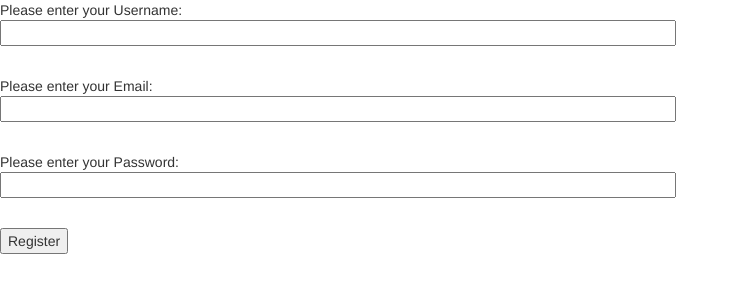
After one commit to sodewumi/cards_against_humanity_rs, a Flask app: page /register in a window 1280 px wide. The commit adds this page. Shown: the top 300 px of the page, without its empty margins (0-739 px from the left). Run offline with Flask 2, Linux system fonts and the light colour scheme; some libraries are stand-ins or nearby versions.

```diff
--- a/helpers/forms.py
+++ b/helpers/forms.py
@@ -1,10 +1,34 @@
 from flask.ext.wtf import Form
 from wtforms import StringField, TextField, PasswordField, BooleanField
 from wtforms.validators import DataRequired
+from models import User
+from logic import create_new_user, get_user_by_username, get_user_by_email
 
 class LoginForm(Form):
     username = TextField('username',  validators=[DataRequired()])
     password = PasswordField('password',  validators=[DataRequired()])
+
+    def __init__(self, *args, **kwargs):
+        Form.__init__(self, *args, **kwargs)
+        self.user = None
+
+    def validate(self):
+        rv = Form.validate(self)
+        if not rv:
+            return False
+
+        user = User.query.filter_by(
+            username=self.username.data).first()
+        if user is None:
+            self.username.errors.append('Unknown username')
+            return False
+
+        # if not user.check_password(self.password.data):
+        #     self.password.errors.append('Invalid password')
+        #     return False
+
+        self.user = user
+        return True
 
 class RegisterForm(Form):
     username = StringField(
@@ -12,10 +36,28 @@ class RegisterForm(Form):
         validators=[DataRequired()],
     )
     email = StringField(
-        'email_address',
+        'email',
         validators=[DataRequired()],
     )
     password = PasswordField(
         'password',
         validators=[DataRequired()],
     )
+
+    # user = User.query.filter_by(
+    #     username=self.username.data).first()
+
+    # if user is None:
+    #     self.username.errors.append('Unknown username')
+    #     return False
+
+    # if user is None:
+    #     self.username.errors.append('Unknown username')
+    #     return False
+
+    # if not user.check_password(self.password.data):
+    #     self.password.errors.append('Invalid password')
+    #     return False
+
+    # self.user = user
+    # return True
--- a/templates/base.html
+++ b/templates/base.html
@@ -8,6 +8,18 @@
     <title>Cards Against Humanity</title>
 </head>
 <body>
+    <div class="container-fluid">
+        {% with messages = get_flashed_messages(with_categories=true) %}
+            {% if messages %}
+                <div class="alert alert-warning">
+                        <a href="#" class="close" data-dismiss="alert" aria-label="close">×</a>
+                        {% for category, message in messages %}
+                            <span>{{message}}</span>
+                        {% endfor %}
+                    </div>
+            {% endif %}
+        {% endwith %}
+    </div>
     {% block body %}
     {% endblock %}
 </body>
--- /dev/null
+++ b/templates/register.html
@@ -0,0 +1,29 @@
+{% extends 'base.html' %}
+
+{% block body %}
+  <form action="/register" method="post" name="register">
+      {{ register_form.hidden_tag() }}
+      <p>
+          Please enter your Username:<br>
+          {{ register_form.username(size=80) }}<br>
+          {% for error in register_form.username.errors %}
+            <span style="color: red;">[{{ error }}]</span>
+          {% endfor %}<br>
+      </p>
+      <p>
+          Please enter your Email:<br>
+          {{ register_form.email(size=80) }}<br>
+          {% for error in register_form.email.errors %}
+            <span style="color: red;">[{{ error }}]</span>
+          {% endfor %}<br>
+      </p>
+      <p>
+          Please enter your Password:<br>
+          {{ register_form.password(size=80) }}<br>
+          {% for error in register_form.password.errors %}
+            <span style="color: red;">[{{ error }}]</span>
+          {% endfor %}<br>
+      </p>
+      <p><input type="submit" value="Register"></p>
+  </form>
+{% endblock %}
--- a/views.py
+++ b/views.py
@@ -1,6 +1,8 @@
+from flask import Flask, flash, redirect, render_template, url_for, request, session
+
 from app import app
-from flask import Flask, render_template, url_for, request
 from helpers import forms
+from logic import create_new_user, get_user_by_username, get_user_by_email
 
 @app.route('/')
 @app.route('/index')
@@ -8,13 +10,58 @@ def index():
     return "Hello, World!"
 
 
-@app.route('/login', methods=['GET', 'POST'])
+@app.route('/login', methods=['Get', 'Post'])
 def login():
     login_form = forms.LoginForm()
-    register_form = forms.RegisterForm()
+    # register_form = forms.RegisterForm()
+
+    if login_form.validate_on_submit():
+        flash(u'Successfully logged in as %s' % login_form.user.username)
+        session['user_id'] = login_form.user.id
+        return redirect(url_for('index'))
     return render_template(
         'login.html',
-       title='Sign In',
-       login_form=login_form,
-       register_form=register_form
+        login_form=login_form,
     )
+
+
+@app.route('/register', methods=['Get'])
+def register():
+    """Registers User"""
+
+    register_form = forms.RegisterForm()
+
+    return render_template(
+        'register.html',
+        register_form=register_form,
+    )
+
+@app.route('/register', methods=['Post'])
+def register_post():
+    register_form = forms.RegisterForm()
+
+    if register_form.validate_on_submit():
+        register_email = request.form['email']
+        register_password = request.form['password']
+        register_username = request.form['username']
+
+        if get_user_by_email(register_email):
+            flash('A person has already registered with the email')
+            return redirect('/')
+        elif get_user_by_username(register_username):
+            flash('A person has already taken that username')
+            return redirect('/')
+        else:
+            if register_email and register_password and register_username:
+                create_new_user(
+                    email=register_email,
+                    password=register_password,
+                    username=register_username,
+                )
+                flash('Thanks for creating an account with Gutenberg Translate! Please sign in')
+                return redirect('/')
+    else:
+        return render_template(
+            'register.html',
+            register_form=register_form,
+        )
```
Also changed, not shown: app.py (+7 -3 lines), logic.py (+10 -0 lines), models.py (+12 -0 lines), templates/login.html (+1 -28 lines).
